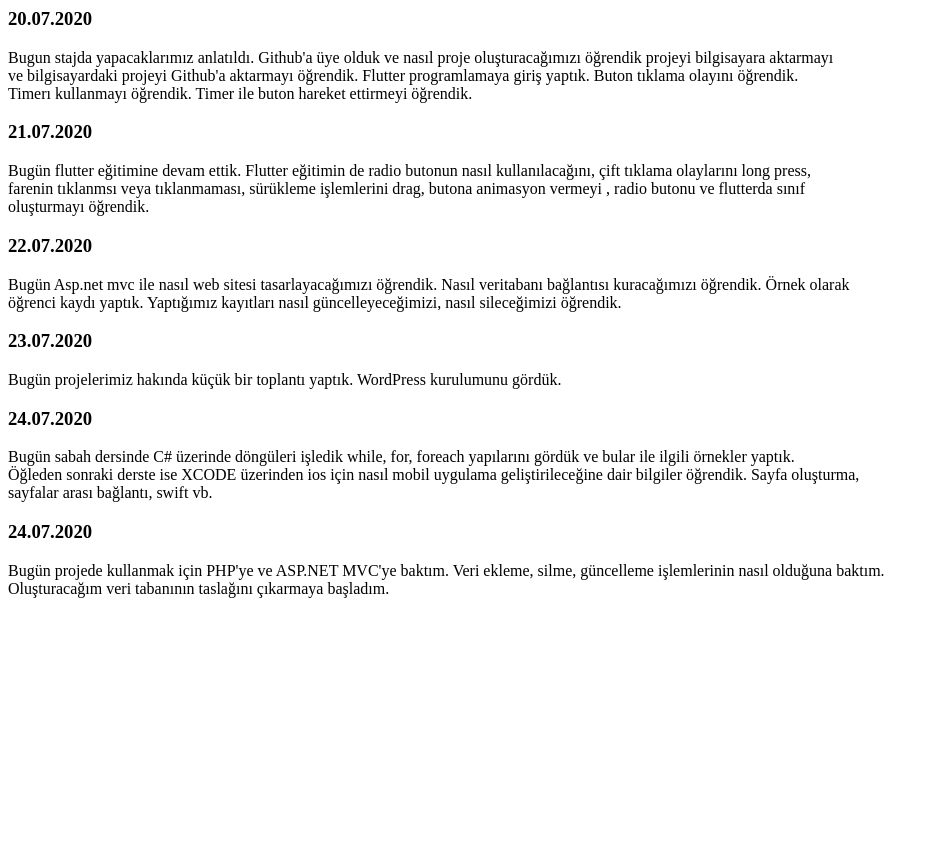
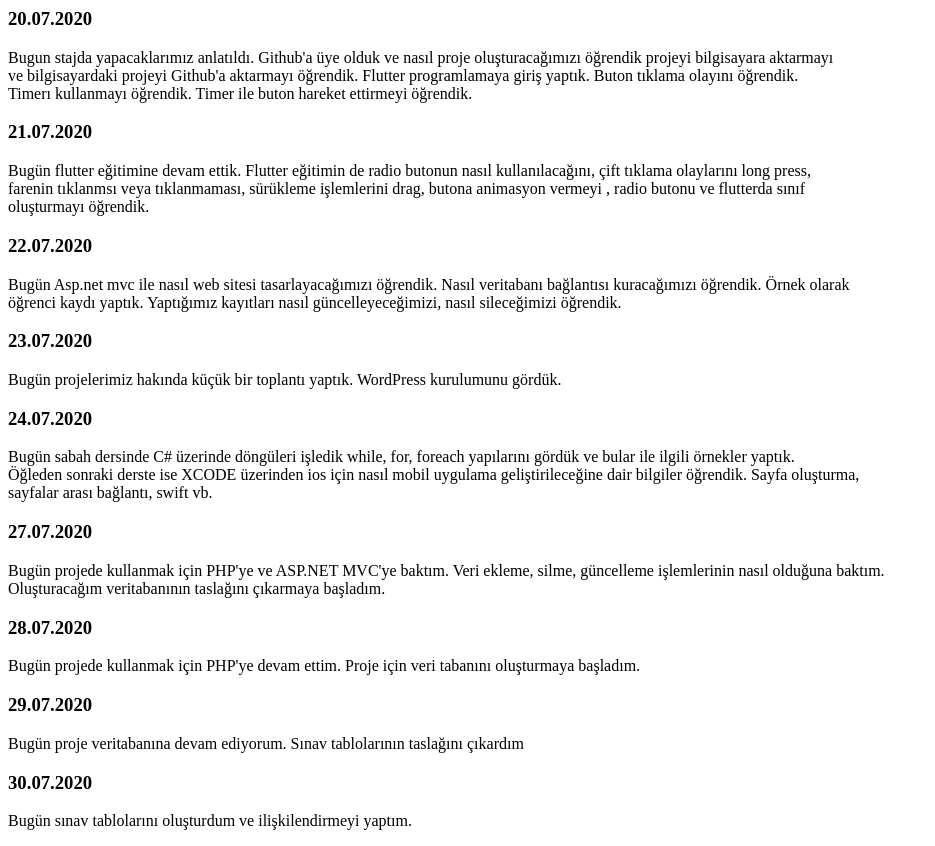
Before and after one commit to SeymaAlan93/SeymaAlan93.github.io, a plain HTML site: page index.html in a window 1280 px wide. Shown: the whole page, without its empty margins (0-935 px from the left). Before the commit the page ends 800 px from the top, so only its background shows below. Drawn offline with Linux system fonts and the light colour scheme.

Commit message:
ikinci hafta

```diff
--- a/index.html
+++ b/index.html
@@ -14,5 +14,14 @@
 <h3>24.07.2020</h3>
 <p>Bugün sabah dersinde C# üzerinde döngüleri işledik while, for, foreach yapılarını gördük ve bular ile ilgili örnekler yaptık.<br>Öğleden sonraki derste ise XCODE üzerinden ios için nasıl mobil uygulama geliştirileceğine dair bilgiler öğrendik. Sayfa oluşturma, <br>sayfalar arası bağlantı, swift vb. </p>
 
-<h3>24.07.2020</h3>
-<p>Bugün projede kullanmak için PHP'ye ve ASP.NET MVC'ye baktım. Veri ekleme, silme, güncelleme işlemlerinin nasıl olduğuna baktım.<br>Oluşturacağım veri tabanının taslağını çıkarmaya başladım. </p>
+<h3>27.07.2020</h3>
+<p>Bugün projede kullanmak için PHP'ye ve ASP.NET MVC'ye baktım. Veri ekleme, silme, güncelleme işlemlerinin nasıl olduğuna baktım.<br>Oluşturacağım veritabanının taslağını çıkarmaya başladım. </p>
+
+<h3>28.07.2020</h3>
+<p>Bugün projede kullanmak için PHP'ye devam ettim. Proje için veri tabanını oluşturmaya başladım.<br>
+
+<h3>29.07.2020</h3>
+<p>Bugün proje veritabanına devam ediyorum. Sınav tablolarının taslağını çıkardım<br></p>
+
+<h3>30.07.2020</h3>
+<p>Bugün sınav tablolarını oluşturdum ve ilişkilendirmeyi yaptım. </p>
```
